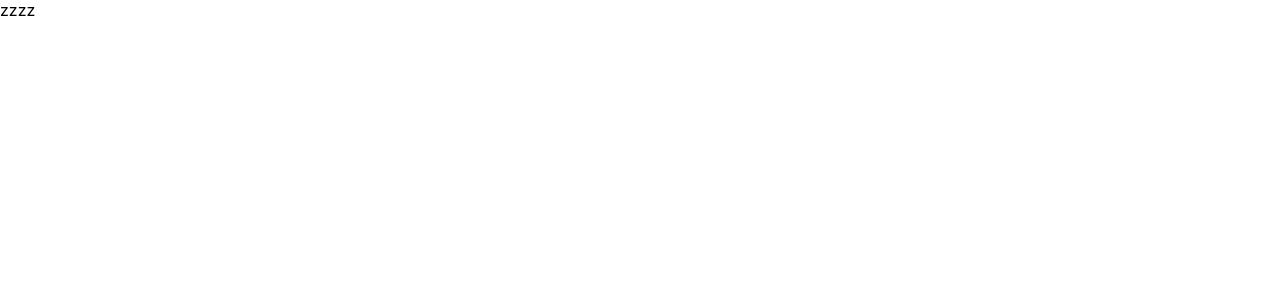
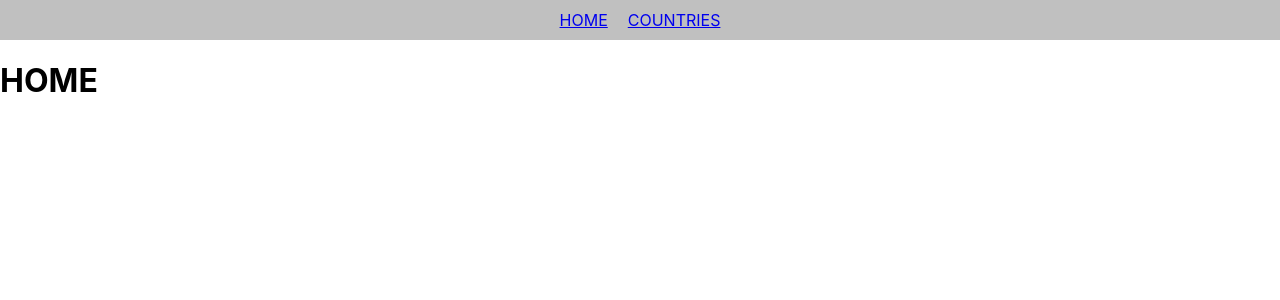
Before and after one commit to VygintasK/api-react-atsiskaitymas, a React (Create React App) app: page / in a window 1280 px wide. Shown: the top 300 px of the page. Built offline with nearby package versions, Linux system fonts and the light colour scheme.

Commit message:
Countrylist (Veikia)

```diff
--- a/src/App.js
+++ b/src/App.js
@@ -1,3 +1,9 @@
+import {Routes,Route} from "react-router-dom"
+import Header from "./Components/Header";
+
+import Home from "./Pages/Home"
+import CountriesPage from "./Pages/CountriesPage"
+import Country from "./Pages/Country"
 
 import './App.css';
 
@@ -6,7 +12,14 @@ function App() {
   return (
 
     <div className="App">
-        zzzz
+      <Header/>
+      <Routes>
+        <Route path='/' element={<Home/>}></Route>
+
+        <Route path='/countries' element={<CountriesPage/>}></Route>
+        <Route path='/countries/:countriesId' element={<Country/>}></Route>
+        <Route path='*' element={<h1>404 error</h1>}></Route>
+      </Routes>
     </div>
   );
 }
--- /dev/null
+++ b/src/Components/Header.css
@@ -0,0 +1,6 @@
+.Header-link{
+    padding: 10px;
+}
+.header{
+    padding: 10px;
+}
--- /dev/null
+++ b/src/Components/Header.js
@@ -0,0 +1,17 @@
+import React from 'react'
+import { Link } from 'react-router-dom'
+
+import './Header.css'
+
+
+const Header = () => {
+  return (
+    <div className='header'>
+        <Link className='Header-link' to="/">HOME</Link>
+        <Link className='Header-link' to="/countries">COUNTRIES</Link>
+
+    </div>
+    )
+}
+
+export default Header
--- /dev/null
+++ b/src/Pages/CountriesPage.js
@@ -0,0 +1,35 @@
+import React, { useEffect, useState } from 'react'
+import { Link } from 'react-router-dom'
+
+const CountriesPage = () => {
+
+  const [countries, setCountries]= useState([ ])
+
+  useEffect(()=>{
+      fetch('https://restcountries.com/v3.1/all')
+    .then(res => res.json())
+    .then(countryData =>{
+
+      setCountries(countryData)
+    })
+  },[])
+
+
+  countries.map(country=>console.log(country))
+
+  return (
+    <div>
+      <h1>Countries</h1>
+
+      {countries && (
+        <ul>
+          {countries.map((country,index)=>
+          <li key={index}><Link to={'/countries/'+country.cca2}>{country.name.common}</Link></li>
+          )}
+        </ul>
+        )}
+    </div>
+  )
+}
+
+export default CountriesPage
--- /dev/null
+++ b/src/Pages/Country.js
@@ -0,0 +1,13 @@
+import React from 'react'
+import { useParams } from 'react-router-dom'
+
+const Country = () => {
+  let params = useParams();
+console.log(params.countriesId)
+
+  return (
+    <div>Country <strong>{params.countriesId}</strong></div>
+  )
+}
+
+export default Country
--- /dev/null
+++ b/src/Pages/Home.css
@@ -0,0 +1,6 @@
+/* body{
+    background-image: url('../Img/Main.jpg');
+    background-repeat: no-repeat;
+    background-attachment: fixed;
+    background-position: top;
+} */
--- /dev/null
+++ b/src/Pages/Home.js
@@ -0,0 +1,13 @@
+import React from 'react'
+import './Home.css'
+
+
+const Home = () => {
+  return (
+    <div className='Home'>
+      <h1>HOME</h1>
+    </div>
+  )
+}
+
+export default Home
```
Also changed, not shown: src/Img/Main.jpg (added).
